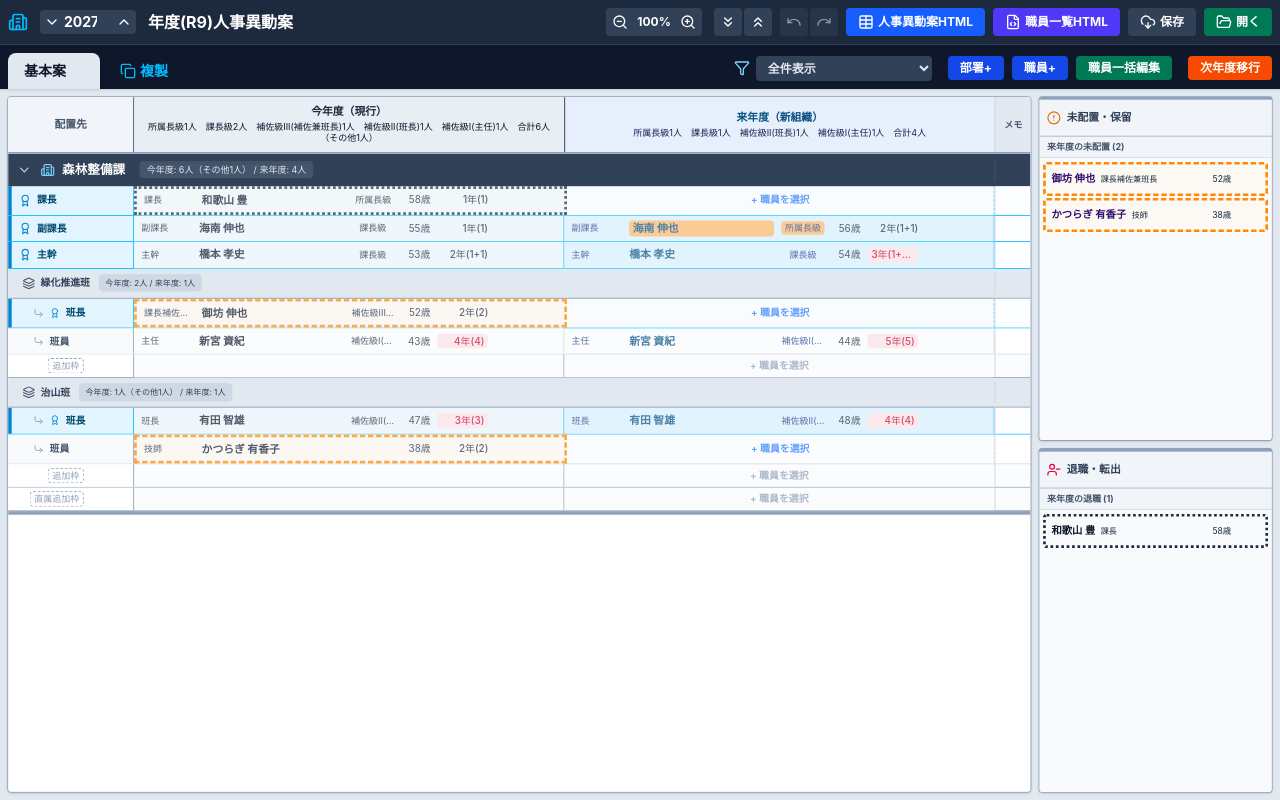
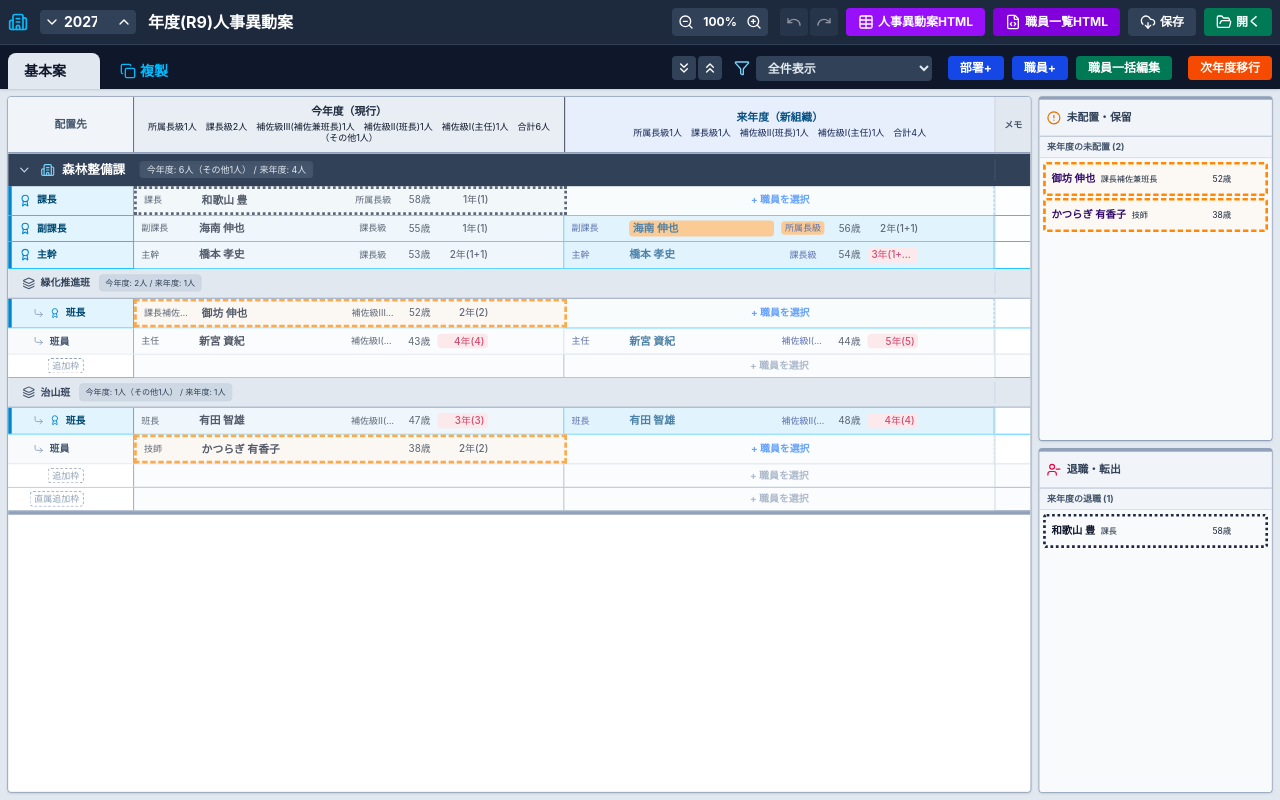
Before and after one commit to Kojiro-Nakamura/personnel-transfer-app, a React (Vite) app: page / in a window 1280 px wide. Built offline with nearby package versions, Linux system fonts and the light colour scheme.

Commit message:
style: move expand/collapse buttons to lower header and change HTML buttons color to purple

```diff
--- a/src/App.jsx
+++ b/src/App.jsx
@@ -108,15 +108,11 @@ export const AppContent = () => {
 
 
             <div className="flex gap-0.5">
-              <button onClick={expandAll} className="p-1.5 bg-slate-700 hover:bg-slate-600 active:scale-95 transition-all rounded" title="すべての部署を展開する"><ChevronsDown className="w-4 h-4"/></button>
-              <button onClick={collapseAll} className="p-1.5 bg-slate-700 hover:bg-slate-600 active:scale-95 transition-all rounded" title="すべての部署を折りたたむ"><ChevronsUp className="w-4 h-4"/></button>
-            </div>
-            <div className="flex gap-0.5">
               <button onClick={undo} disabled={!canUndo} className="p-1.5 bg-slate-700 hover:bg-slate-600 disabled:hover:bg-slate-700 active:scale-95 disabled:active:scale-100 transition-all disabled:opacity-50 rounded" title="直前の操作を取り消す(元に戻す)"><Undo className="w-4 h-4"/></button>
               <button onClick={redo} disabled={!canRedo} className="p-1.5 bg-slate-700 hover:bg-slate-600 disabled:hover:bg-slate-700 active:scale-95 disabled:active:scale-100 transition-all disabled:opacity-50 rounded" title="取り消した操作をやり直す"><Redo className="w-4 h-4"/></button>
             </div>
-            <button onClick={() => openModal('saveFile', { type: 'html', defaultName: currentFileName ? currentFileName.replace('.json', '') : baseFileName })} className="bg-blue-600 hover:bg-blue-500 active:scale-95 transition-all px-3 py-1.5 rounded flex items-center justify-center text-xs font-bold" title="現在の人事異動案をHTMLファイルとして保存する"><Table className="w-4 h-4 mr-1" />人事異動案HTML</button>
-            <button onClick={() => generateAndDownloadHTML(employees, departments, targetYear)} className="bg-indigo-600 hover:bg-indigo-500 active:scale-95 transition-all px-3 py-1.5 rounded flex items-center justify-center text-xs font-bold" title="現在の職員一覧をHTMLファイルとして保存する"><FileCode className="w-4 h-4 mr-1" />職員一覧HTML</button>
+            <button onClick={() => openModal('saveFile', { type: 'html', defaultName: currentFileName ? currentFileName.replace('.json', '') : baseFileName })} className="bg-purple-600 hover:bg-purple-500 active:scale-95 transition-all px-3 py-1.5 rounded flex items-center justify-center text-xs font-bold" title="現在の人事異動案をHTMLファイルとして保存する"><Table className="w-4 h-4 mr-1" />人事異動案HTML</button>
+            <button onClick={() => generateAndDownloadHTML(employees, departments, targetYear)} className="bg-purple-700 hover:bg-purple-600 active:scale-95 transition-all px-3 py-1.5 rounded flex items-center justify-center text-xs font-bold" title="現在の職員一覧をHTMLファイルとして保存する"><FileCode className="w-4 h-4 mr-1" />職員一覧HTML</button>
             <button onClick={() => openModal('saveFile', { type: 'json', defaultName: currentFileName ? currentFileName.replace('.json', '') : baseFileName })} className="bg-slate-700 hover:bg-slate-600 active:scale-95 transition-all px-3 py-1.5 rounded flex items-center justify-center text-xs font-bold" title="現在のデータをJSONファイルとして保存する"><DownloadCloud className="w-4 h-4 mr-1" />保存</button>
             <label className="bg-emerald-700 hover:bg-emerald-600 active:scale-95 transition-all px-3 py-1.5 rounded cursor-pointer flex items-center justify-center text-xs font-bold" title="保存したJSONファイルを読み込む"><FolderOpen className="w-4 h-4 mr-1" />開く<input type="file" accept=".json" onChange={loadJSON} className="hidden" /></label>
           </div>
@@ -138,7 +134,11 @@ export const AppContent = () => {
             {currentFileName && <div className="flex items-center ml-2 px-3 py-1 bg-slate-800 text-slate-400 rounded-full text-[11px] border border-slate-700 select-none"><FileText className="w-3 h-3 mr-1" />{currentFileName}</div>}
           </div>
           <div className="flex gap-2 pb-1.5 items-center">
-                        <div className="flex items-center gap-1.5 ml-2 mr-2">
+            <div className="flex gap-0.5 items-center mr-1">
+              <button onClick={expandAll} className="p-1 bg-slate-700 hover:bg-slate-600 active:scale-95 transition-all rounded" title="すべての部署を展開する"><ChevronsDown className="w-4 h-4"/></button>
+              <button onClick={collapseAll} className="p-1 bg-slate-700 hover:bg-slate-600 active:scale-95 transition-all rounded" title="すべての部署を折りたたむ"><ChevronsUp className="w-4 h-4"/></button>
+            </div>
+                        <div className="flex items-center gap-1.5 mr-2">
               <Filter className="w-4 h-4 text-sky-300" />
               <select
                 value={filterLevel}
```
